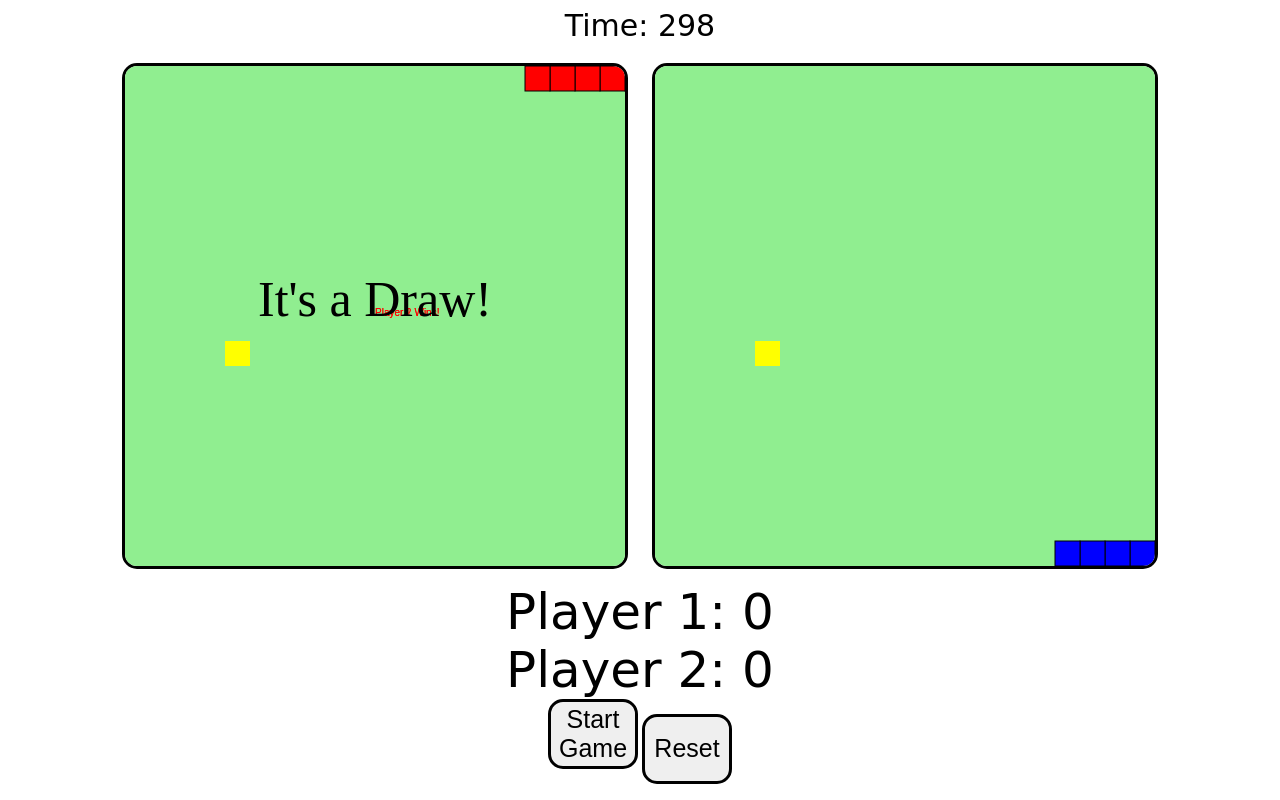
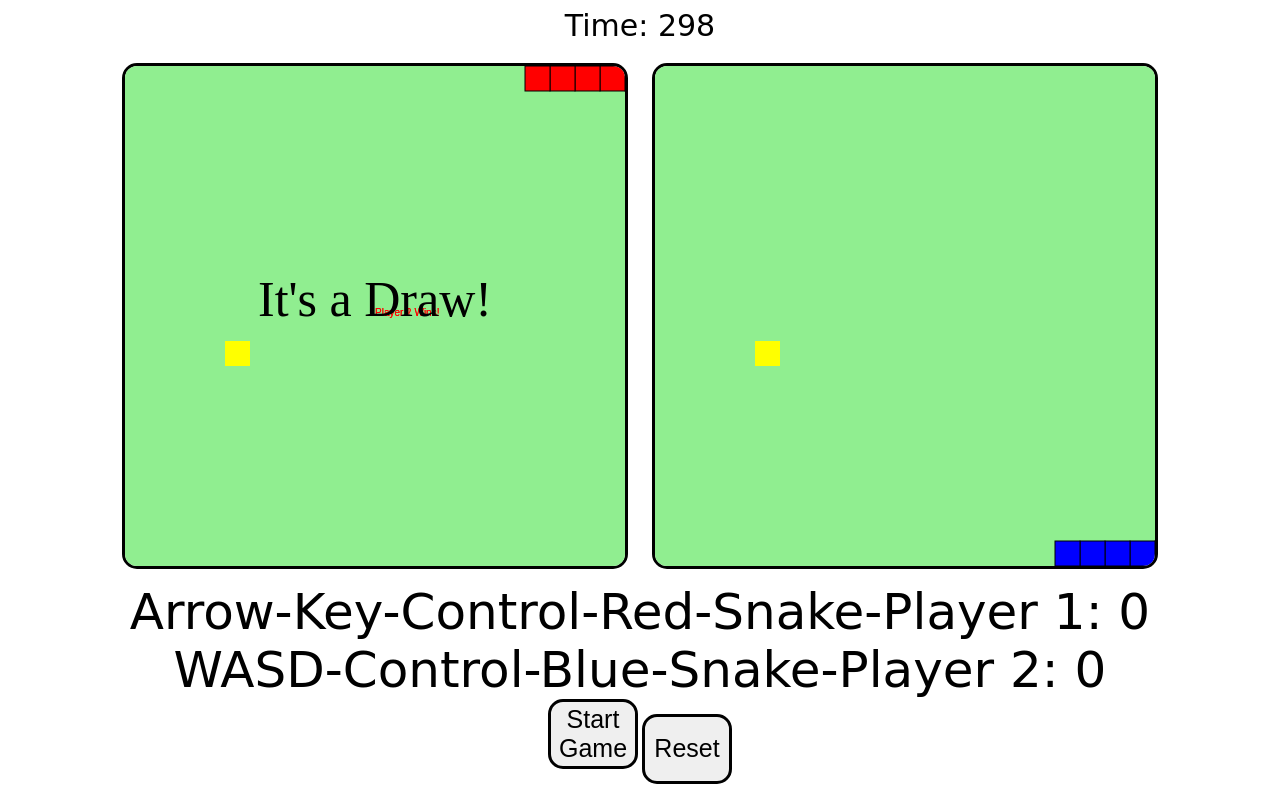
Before and after one commit to Howdysuper/Snake-Game-TSA-V3, a plain HTML site: page index.html in a window 1280 px wide. Both pictures are taken after a click on the button "Start Game". Drawn offline with Linux system fonts and the light colour scheme.

Commit message:
Added More description to score and others.

```diff
--- a/index.html
+++ b/index.html
@@ -17,8 +17,8 @@
         <canvas id="canvas1" width="500" height="500"></canvas>
         <canvas id="canvas2" width="500" height="500"></canvas>
         <!-- Score display for Player 1 and Player 2 -->
-        <div id="scoretext1">Player 1: 0</div>
-        <div id="scoretext2">Player 2: 0</div>
+        <div id="scoretext1">Arrow-Key-Control-Red-Snake-Player 1: 0</div>
+        <div id="scoretext2">WASD-Control-Blue-Snake-Player 2: 0</div>
         <!-- Reset button to restart the game -->
         <button onclick="Glabbyclicked()">Start Game</button>
         <button onclick="resetGame()">Reset</button>
--- a/index.js
+++ b/index.js
@@ -58,8 +58,8 @@ function Glabbyclicked(){
 function gameStart() {
     running = true;
     // Update the score and timer display
-    scoreText1.textContent = "Player 1: " + score1;
-    scoreText2.textContent = "Player 2: " + score2;
+    scoreText1.textContent = "Arrow-Key-Control-Red-Snake-Player 1: " + score1;
+    scoreText2.textContent = "WASD-Control-Blue-Snake-Player 2: " + score2;
     timerText.textContent = "Time: " + timeLeft;
     // Create and draw the initial food
     createFood();
```
